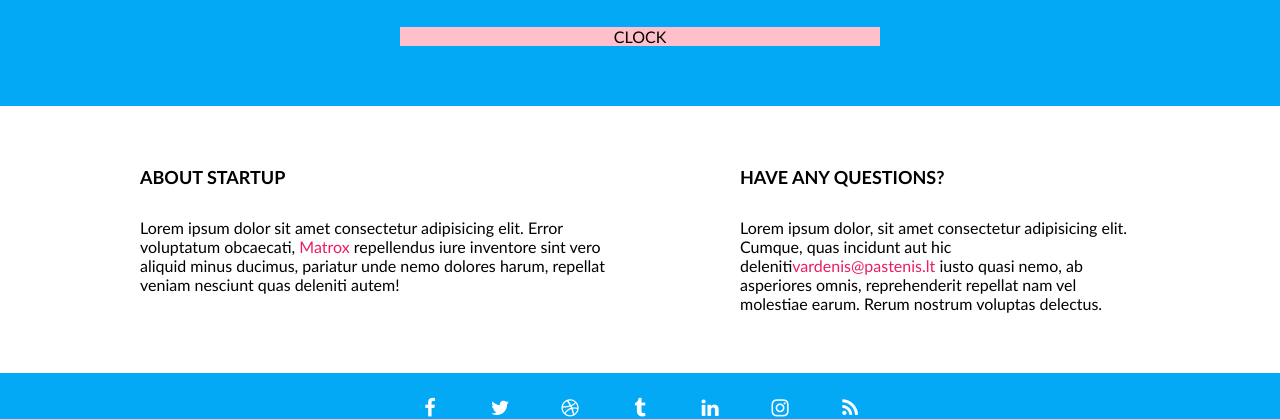
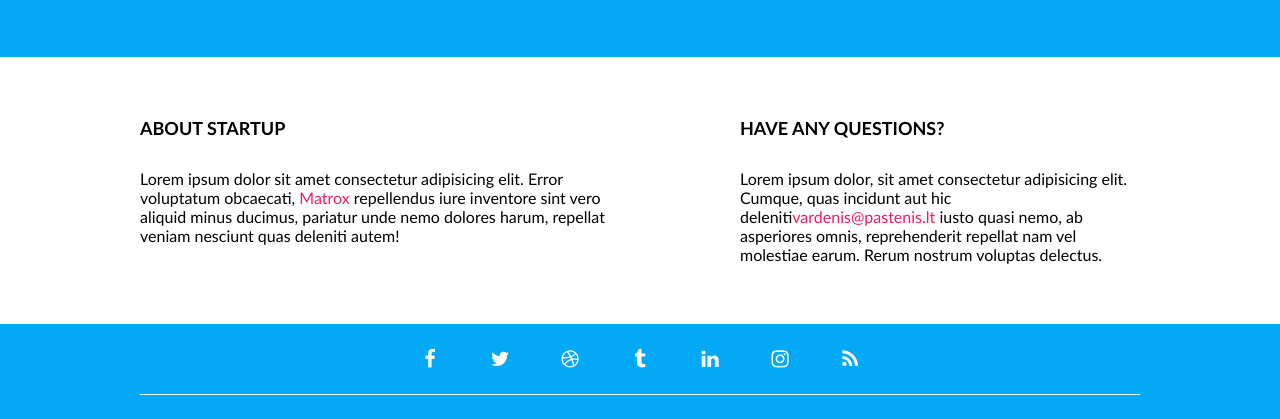
Before and after one commit to SimonasLizaitis/04-coming-soon, a website: page index.html in a window 1280 px wide. Shown: the part 275-694 px from the top of the page. Drawn offline with Linux system fonts and the light colour scheme.

Commit message:
Clock deleted

```diff
--- a/css/pages/home.css
+++ b/css/pages/home.css
@@ -17,11 +17,6 @@
 
 .main-description {
     font-size: 21px;
-}
-
-.clock {
-    width: 80%;
-    background-color: pink;
 }
 
 .section-title {
--- a/index.html
+++ b/index.html
@@ -26,9 +26,6 @@
             <img class="logo" src="./img/logo-mini.png" alt="Logo">
             <h1 class="main-title">Coming soon</h1>
             <p class="main-description">An awesome new company for web resources is coming very soon. Enter your email to request and early invitation!</p>
-            <div  class="clock">
-                CLOCK
-            </div>
         </div>
     </section>
 
```
